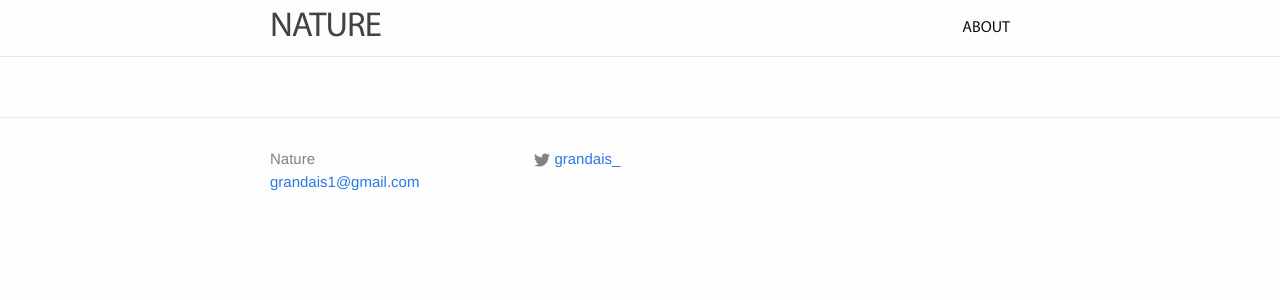
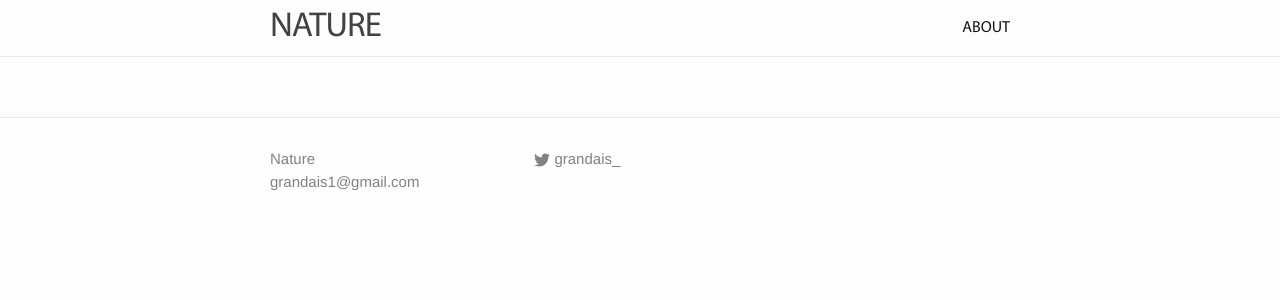
Before and after one commit to grandais2/grandais2.github.io, a Jekyll site: the page built from index.html, in a window 1280 px wide. Shown: the top 300 px of the page. Built offline with Jekyll 4.4.1, drawn with Linux system fonts in a browser that asks for light colours.

Commit message:
Update _base.scss

```diff
--- a/_sass/_base.scss
+++ b/_sass/_base.scss
@@ -92,7 +92,7 @@ h1, h2, h3, h4, h5, h6 {
  * Links
  */
 a {
-    color: $brand-color;
+    color: $grey-color;
     text-decoration: none;
 
     &:visited {
```
